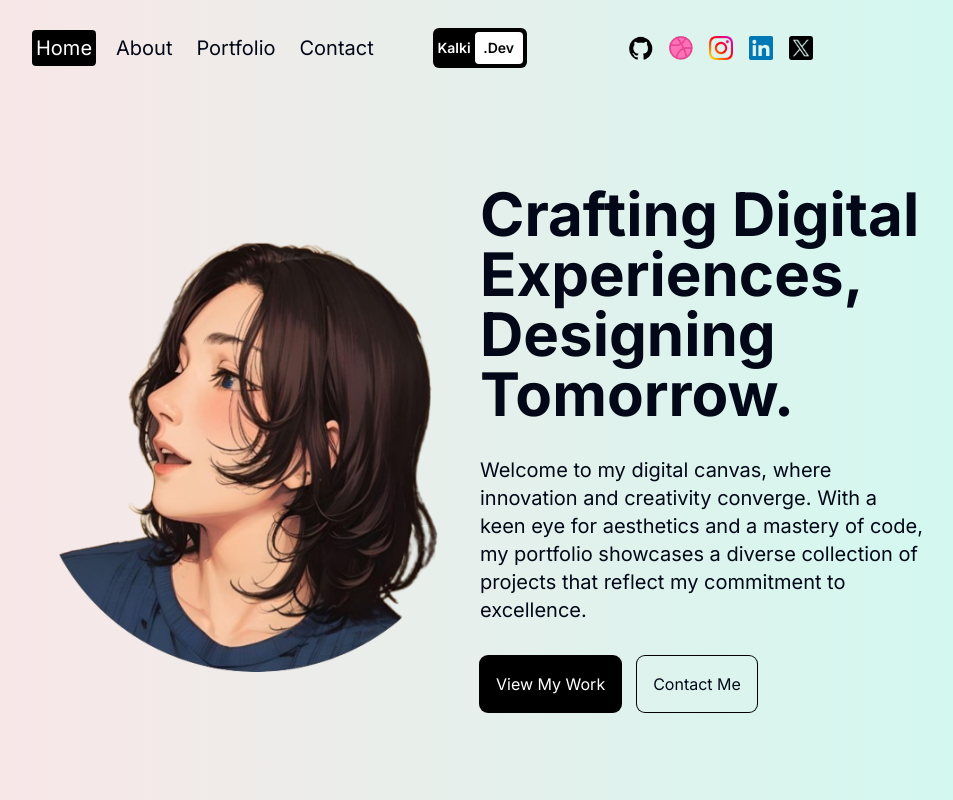
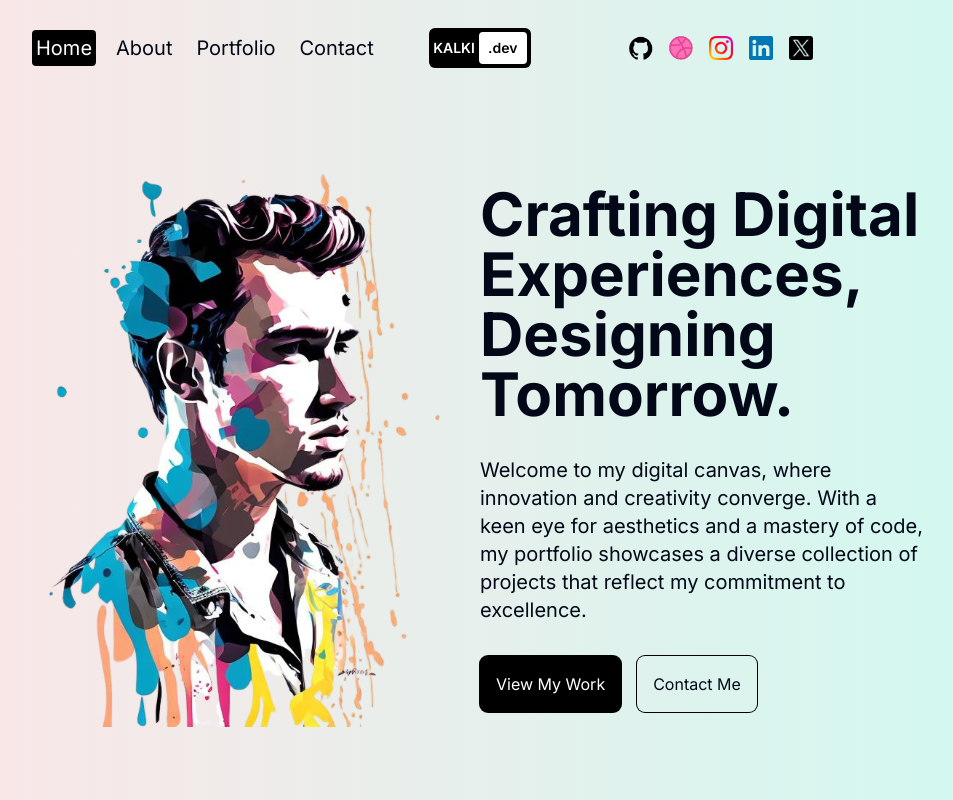
Before and after one commit to VINODvoid/kalki.dev, a Next.js app: page / in a window 1280 px wide. Shown: the whole page, without its empty margins (160-1113 px from the left). Built offline with nearby package versions, Linux system fonts and the light colour scheme.

Commit message:
CI : on changes

```diff
--- a/app/page.tsx
+++ b/app/page.tsx
@@ -12,24 +12,24 @@ const Homepage = () => {
       transition={{ duration: 1 }}
     >
       <div className="h-full flex flex-col lg:flex-row px-4 sm:px-8 md:px-12 lg:px-20 xl:px-48">
-        {/* IMAGE CONTAINER */}
+
         <div className="h-1/2 lg:h-full lg:w-1/2 relative">
-          <Image src="/profile.png" alt="" fill className="object-contain" />
+          <Image src="/hero.png" alt="" fill className="object-contain" />
         </div>
-        {/* TEXT CONTAINER */}
+
         <div className="h-1/2 lg:h-full lg:w-1/2 flex flex-col gap-8 items-center justify-center">
           {/* TITLE */}
           <h1 className="text-4xl md:text-6xl font-bold">
             Crafting Digital Experiences, Designing Tomorrow.
           </h1>
-          {/* DESC */}
+
           <p className="md:text-xl">
             Welcome to my digital canvas, where innovation and creativity
             converge. With a keen eye for aesthetics and a mastery of code, my
             portfolio showcases a diverse collection of projects that reflect my
             commitment to excellence.
           </p>
-          {/* BUTTONS */}
+
           <div className="w-full flex gap-4">
             <button className="p-4 rounded-lg ring-1 ring-black bg-black text-white">
               View My Work
--- a/components/navbar.tsx
+++ b/components/navbar.tsx
@@ -85,33 +85,36 @@ const Navbar = () => {
     return (
         <div className="h-full flex items-center justify-between px-4 sm:px-8 md:px-12 lg:px-20 xl:px-48 text-xl">
             <div className="hidden md:flex gap-4 w-1/3">
-                {
-                    lists.map(link => (
-                        <NavLink link={link} key={link.title} />
-                    ))
-                }
+            {lists.map((link) => (
+            <NavLink link={link} key={link.title} />
+        ))}
             </div>
-            <div className="md:hidden  lg:flex xl:w-1/3 xl:justify-center">
-                <Link href="/" className="text-sm bg-black rounded-md p-1 font-semibold flex items-center justify-center">
-                    <span className="text-white mr-1">Kalki</span>
-                    <span className="w-12 h-8 rounded bg-white text-black flex items-center justify-center">.Dev</span>
-                </Link>
+            <div className="md:hidden lg:flex xl:w-1/3 xl:justify-center">
+            <Link
+            href="/"
+            className="text-sm bg-black rounded-md p-1 font-semibold flex items-center justify-center"
+        >
+            <span className="text-white mr-1">KALKI</span>
+            <span className="w-12 h-8 rounded bg-white text-black flex items-center justify-center">
+            .dev
+            </span>
+        </Link>
             </div>
             <div className=" hidden md:flex gap-4 w-1/3">
                 <Link href="https://github.com/VINODvoid">
-                    <Image src="/github.png" alt="github" width="24" height="24" />
+                    <Image src="/github.png" alt="github" width={24} height={24} />
                 </Link>
                 <Link href="https://dribbble.com/kalkivoid">
-                    <Image src="/dribble.png" alt="dribble" width="24" height="24" />
+                    <Image src="/dribble.png" alt="dribble" width={24} height={24} />
                 </Link>
                 <Link href="https://www.instagram.com/kalki__kal/">
-                    <Image src="/instagram.png" alt="instagram" width="24" height="24" />
+                    <Image src="/instagram.png" alt="instagram" width={24} height={24} />
                 </Link>
                 <Link href="https://www.linkedin.com/in/kalkikal/">
-                    <Image src="/linkedin.png" alt="linkedin" width="24" height="24" />
+                    <Image src="/linkedin.png" alt="linkedin" width={24} height={24} />
                 </Link>
                 <Link href="https://twitter.com/kalki_kal">
-                    <Image src="/twitter.png" alt="twitter" width="24" height="24" />
+                    <Image src="/twitter.png" alt="twitter" width={24} height={24} />
                 </Link>
 
 
```
